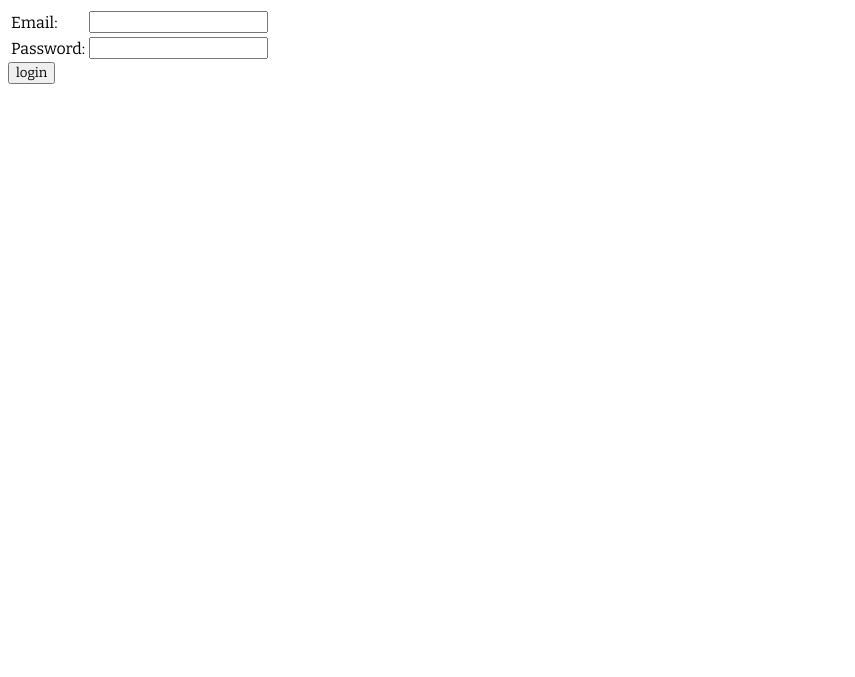
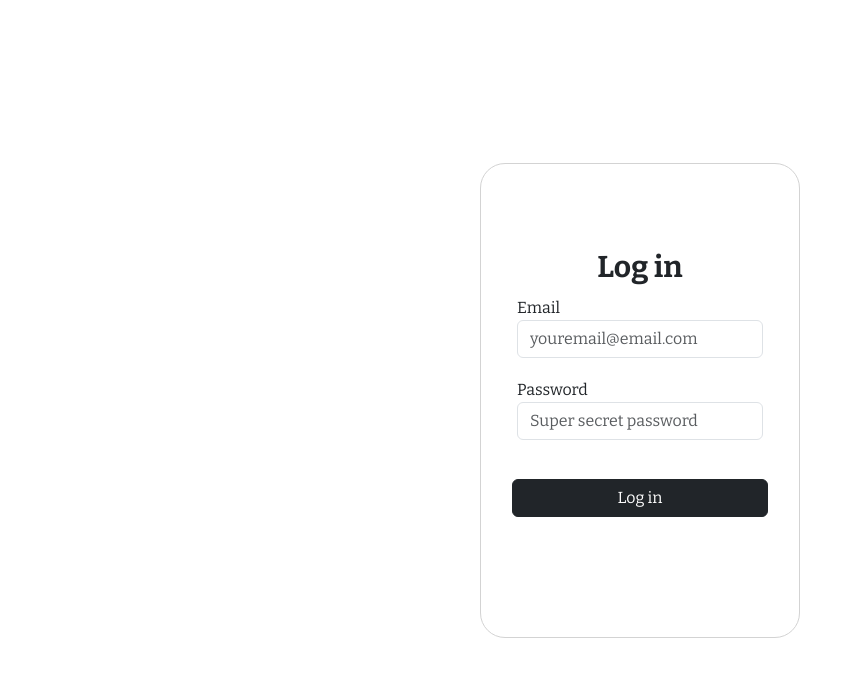
Before and after one commit to Wisconsin-House-Rabbit-Society/Membership-webstie, a Django app: page /login in a window 1280 px wide. Shown: the top 677 px of the page, without its empty margins (0-855 px from the left). Run offline with Django 4.2, Linux system fonts and the light colour scheme; some libraries are stand-ins or nearby versions.

Commit message:
Style the login page

```diff
--- a/member_info/forms.py
+++ b/member_info/forms.py
@@ -49,6 +49,9 @@ class WhrsAuthenticatonForm(forms.Form):
         if self.fields["email"].label is None:
             self.fields["email"].label = capfirst(self.email_field.verbose_name)
 
+        for visible in self.visible_fields():
+            visible.field.widget.attrs['class'] = 'form-control'
+
     def clean(self):
         email = self.cleaned_data.get("email")
         password = self.cleaned_data.get("password")
--- /dev/null
+++ b/member_info/templatetags/filters.py
@@ -0,0 +1,8 @@
+from django import template
+from django.forms import BoundField
+
+register = template.Library()
+
+@register.filter(name='addplaceholder')
+def addplaceholder(value: BoundField, arg: str):
+        return value.as_widget(attrs={"placeholder": arg})
--- a/requirements.txt
+++ b/requirements.txt
@@ -1,4 +1,7 @@
 asgiref==3.6.0
+beautifulsoup4==4.11.2
 Django==4.1.6
+django-bootstrap-v5==1.0.11
 mysqlclient==2.1.1
+soupsieve==2.4
 sqlparse==0.4.3
--- /dev/null
+++ b/static/accounts/login.css
@@ -0,0 +1,30 @@
+.login-form {
+    padding: 10vh;
+    display: flex;
+    border: 1px solid LightGray;
+    border-radius: 25px;
+    flex-direction: column;
+    justify-content: center;
+    align-items: center;
+    text-align: center;
+    align-self: center;
+    width: 25vw;
+    padding-bottom: 15vh;
+}
+
+.form-group {
+    display: flex;
+    flex-direction: column;
+    padding: 5px;
+    margin-bottom: 10px;
+    width: 20vw;
+}
+
+label {
+    align-self:flex-start;
+}
+
+button {
+    margin-top: 3vh;
+    width: 20vw;
+}
--- a/static/base.css
+++ b/static/base.css
@@ -11,6 +11,21 @@
 
 * {font-family : "Bitter";}
 
+.center-container {
+    display: flex;
+    justify-content: center;
+    align-items: center;
+    text-align: center;
+    min-height: 100vh;
+    min-width: 100vw;
+}
+
 .error-normal {
     color: Tomato;
 }
+
+.title {
+    font-weight: bold;
+    font-size: 30px;
+    margin: 1px;
+}
--- a/templates/accounts/login.html
+++ b/templates/accounts/login.html
@@ -1,29 +1,34 @@
 {% extends "base.html" %}
+{% load static %}
+{% load filters %}
 
 {% block content %}
+<link rel="stylesheet" href="{% static 'accounts/login.css' %}">
 
+<div class="center-container container">
+<div class="login-form">
+    <p class="title">Log in</p>
     {% if form.errors %}
     <p class="error-normal">The credential entered is not correct. Please try again.</p>
     {% endif %}
 
     <form method="post" action="{% url 'login' %}">
     {% csrf_token %}
-<table>
-<tr>
-    <td>{{ form.email.label_tag }}</td>
-    <td>{{ form.email }}</td>
-</tr>
-<tr>
-    <td>{{ form.password.label_tag }}</td>
-    <td>{{ form.password }}</td>
-</tr>
-</table>
-
-<input type="submit" value="login">
-<input type="hidden" name="next" value="{{ next }}">
-</form>
+    <div class="form-group">
+        <label class="control-label">Email</label>
+            {{ form.email|addplaceholder:'youremail@email.com'}}
+    </div>
+    <div class="form-group">
+        <label class="control-label">Password</label>
+        {{ form.password|addplaceholder:'Super secret password' }}
+    </div>
 
     {# Assumes you set up the password_reset view in your URLconf #}
     {#<p><a href="{% url 'password_reset' %}">Lost password?</a></p>#}
 
+    <button type="submit" class="btn btn-dark">Log in</button>
+    </form>
+</div>
+</div>
+
 {% endblock %}
--- a/templates/base.html
+++ b/templates/base.html
@@ -1,7 +1,11 @@
 <!DOCTYPE html>
 <html lang="en">
 {% load static %}
+{% load bootstrap5 %}
 <head>
+    {% load filters %}
+    {% bootstrap_css %}
+    {% bootstrap_javascript %}
     <link rel="stylesheet" href="{% static 'base.css' %}">
     <title>{% block title %}Wisconsin House Rabbit Society{% endblock %}</title>
 </head>
--- a/whrs_membership/settings.py
+++ b/whrs_membership/settings.py
@@ -32,6 +32,7 @@ ALLOWED_HOSTS = []
 # Application definition
 
 INSTALLED_APPS = [
+    'bootstrap5',
     'member_info',
     'django.contrib.admin',
     'django.contrib.auth',
```
Lines whose indentation alone changed are shown as unchanged.
